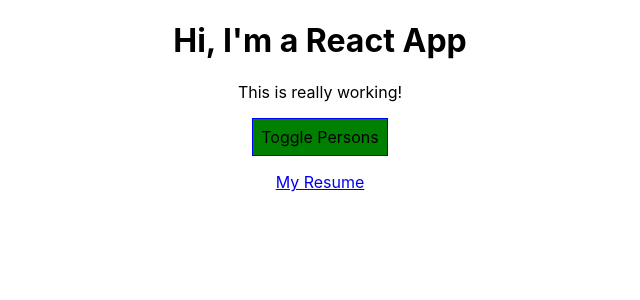
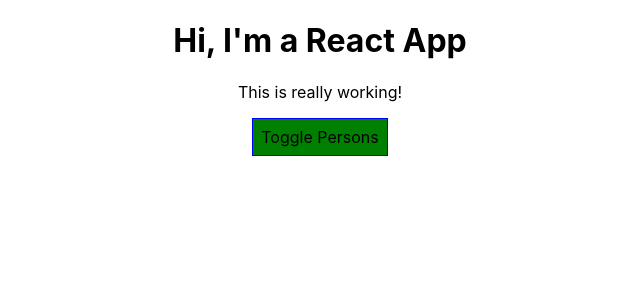
Before and after one commit to TheMonsterCheese/react-project, a React (Create React App) app: page / in a window 1280 px wide. Shown: the top 300 px of the page, without its empty margins (320-960 px from the left). Built offline with nearby package versions, Linux system fonts and the light colour scheme.

Commit message:
Update App.js

```diff
--- a/src/App.js
+++ b/src/App.js
@@ -113,13 +113,6 @@ togglePersonsHandler = () => {
 
         <p></p>
 
-        <a
-          href='./favicon.png'
-         // target="_blank"
-
-        >
-          My Resume
-          </a>
       </div>
     </StyleRoot>
 
```
